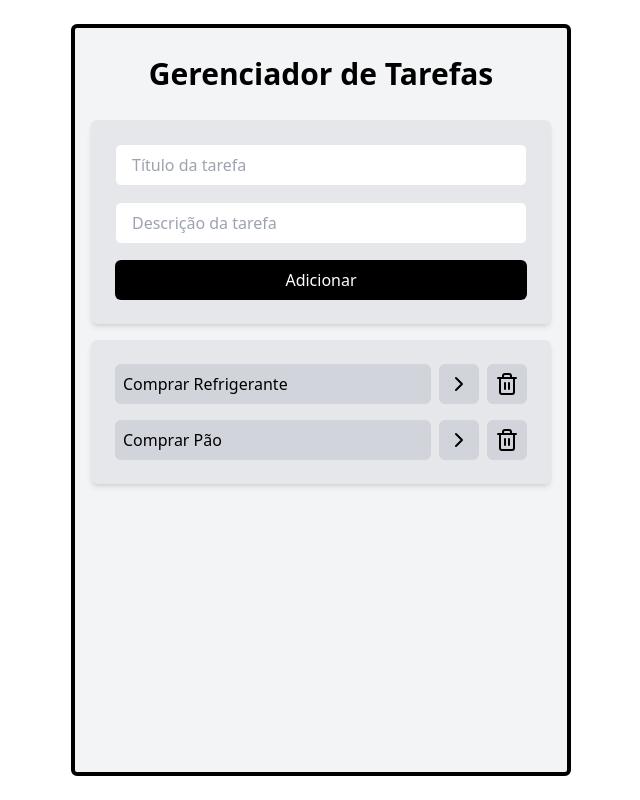
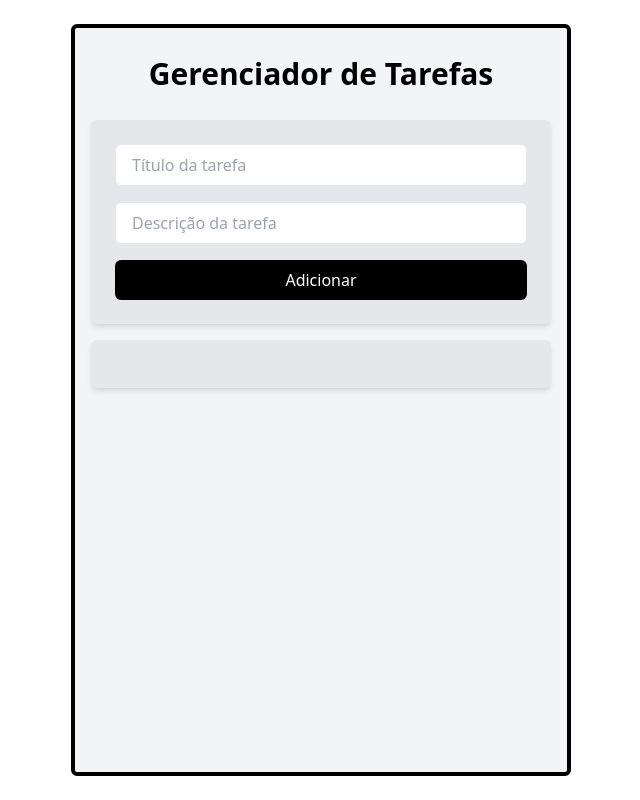
Before and after one commit to s4mp41xao/to-do-list-with-react-and-tailwind, a React (Vite) app: page / in a window 1280 px wide. Shown: the whole page, without its empty margins (319-959 px from the left). Built offline with nearby package versions, Linux system fonts and the light colour scheme.

Commit message:
feat: save tasks on localStorage

```diff
--- a/src/App.jsx
+++ b/src/App.jsx
@@ -1,4 +1,4 @@
-import { useState } from 'react'
+import { useEffect, useState } from 'react'
 import AddTask from './components/AddTask'
 import Tasks from './components/Tasks'
 import { v4 } from 'uuid'
@@ -6,20 +6,13 @@
 function App() {
   // const [tasks deleteTask] = useState()
 
-  const [tasks, setTasks] = useState([
-    {
-      id: 1,
-      title: 'Comprar Refrigerante',
-      description: 'Marca mais barata',
-      isCompleted: false
-    },
-    {
-      id: 2,
-      title: 'Comprar Pão',
-      description: 'Marca mais barata',
-      isCompleted: false
-    }
-  ])
+  const [tasks, setTasks] = useState(
+    JSON.parse(localStorage.getItem('tasks')) || []
+  )
+
+  useEffect(() => {
+    localStorage.setItem('tasks', JSON.stringify(tasks))
+  }, [tasks])
 
   function onTaskClick(taskId) {
     const newTasks = tasks.map(task => {
```
